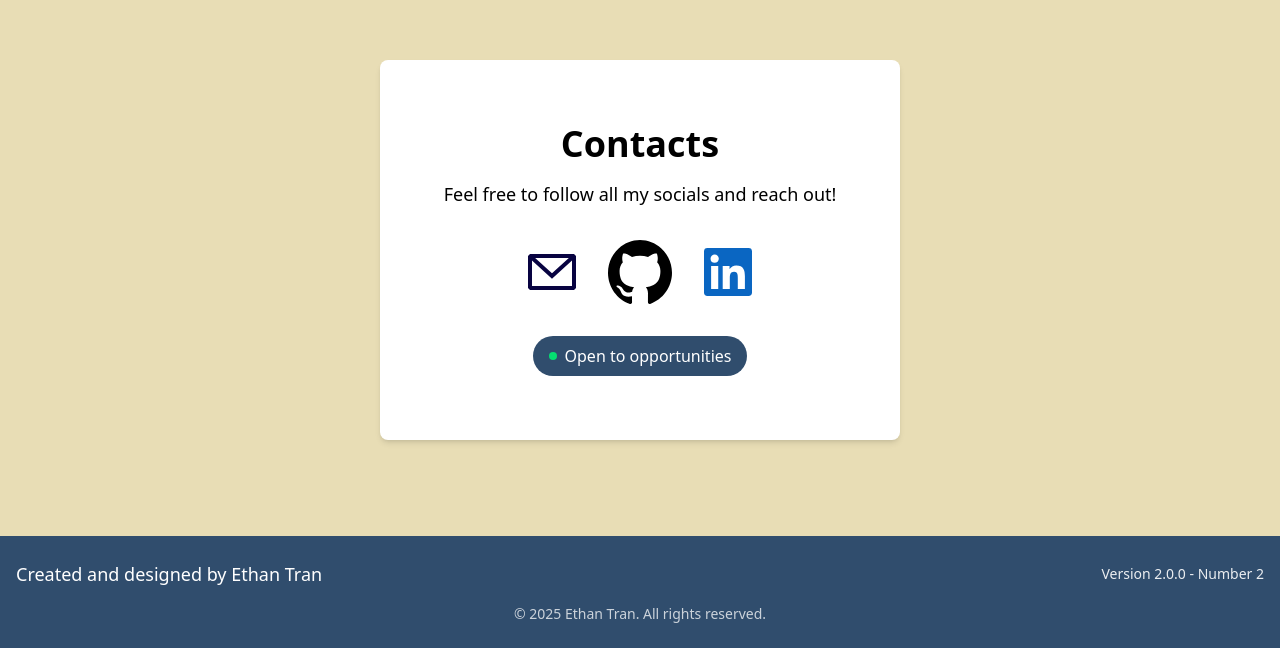
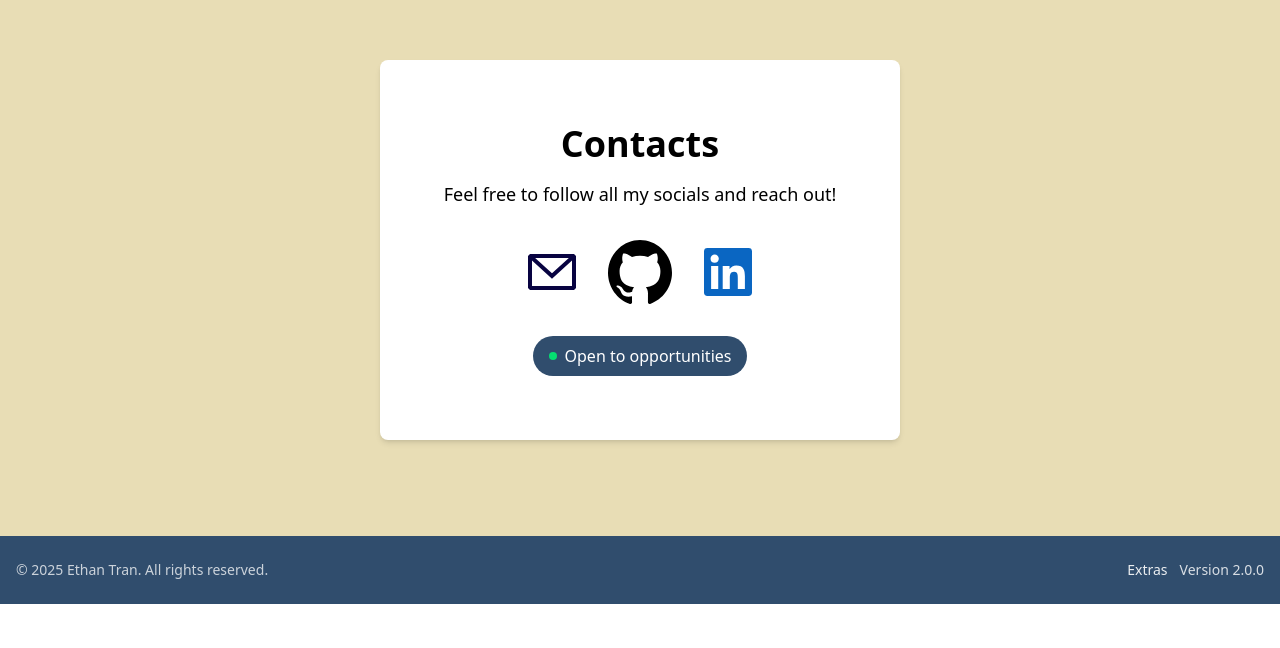
Before and after one commit to ET5008/ET-Portfolio, a React (Vite) app in the folder client/: page / in a window 1280 px wide. Shown: the part 2294-2942 px from the top of the page. After the commit the page ends 2898 px from the top, so only its background shows below. Built offline with nearby package versions, Linux system fonts and the light colour scheme.

Commit message:
v1.2.2 Updated footer for future changes

```diff
--- a/client/src/components/layout/Footer.jsx
+++ b/client/src/components/layout/Footer.jsx
@@ -11,27 +11,22 @@ export default function Footer() {
     <footer className="bg-primary text-white py-6 mt-auto">
       <div className="container mx-auto px-4">
         <div className="flex flex-col md:flex-row justify-between items-center gap-4">
-          {/* Creator Info */}
-          <div className="text-center md:text-left">
-            <p className="text-lg">
-              Created and designed by {personalInfo.name}
-            </p>
+          {/* Copyright */}
+          <div className="text-center text-sm opacity-75 md:text-left">
+            <p>&copy; {new Date().getFullYear()} {personalInfo.name}. All rights reserved.</p>
           </div>
-
           {/* Version Info */}
           {currentVersion && (
-            <div className="text-center md:text-right">
+            <div className="text-center md:text-right flex flex-row text-sm space-x-3 opacity-90">
+              <a href="" className='hover:underline'>Extras</a>
               <p className="text-sm opacity-90">
-                Version {currentVersion.version} - {currentVersion.name}
+                Version {currentVersion.version}
               </p>
             </div>
           )}
         </div>
 
-        {/* Copyright */}
-        <div className="text-center mt-4 text-sm opacity-75">
-          <p>&copy; {new Date().getFullYear()} {personalInfo.name}. All rights reserved.</p>
-        </div>
+
       </div>
     </footer>
   );
--- a/client/src/data/personal-info.js
+++ b/client/src/data/personal-info.js
@@ -9,8 +9,8 @@ export const personalInfo = {
   availability: 'Open to opportunities',
   resume: '/assets/resume.pdf', // TODO: Add resume file
   social: {
-    github: 'https://github.com/ET5008', // TODO: Update with actual GitHub
-    linkedin: 'https://www.linkedin.com/in/ethan-tran-24713a266/', // TODO: Update with actual LinkedIn
+    github: 'https://github.com/ET5008',
+    linkedin: 'https://www.linkedin.com/in/ethan-tran-24713a266/',
     email: 'mailto:tran.ethan.000@gmail.com'
   },
   image: '/assets/profile.jpg', // TODO: Add profile image
```
